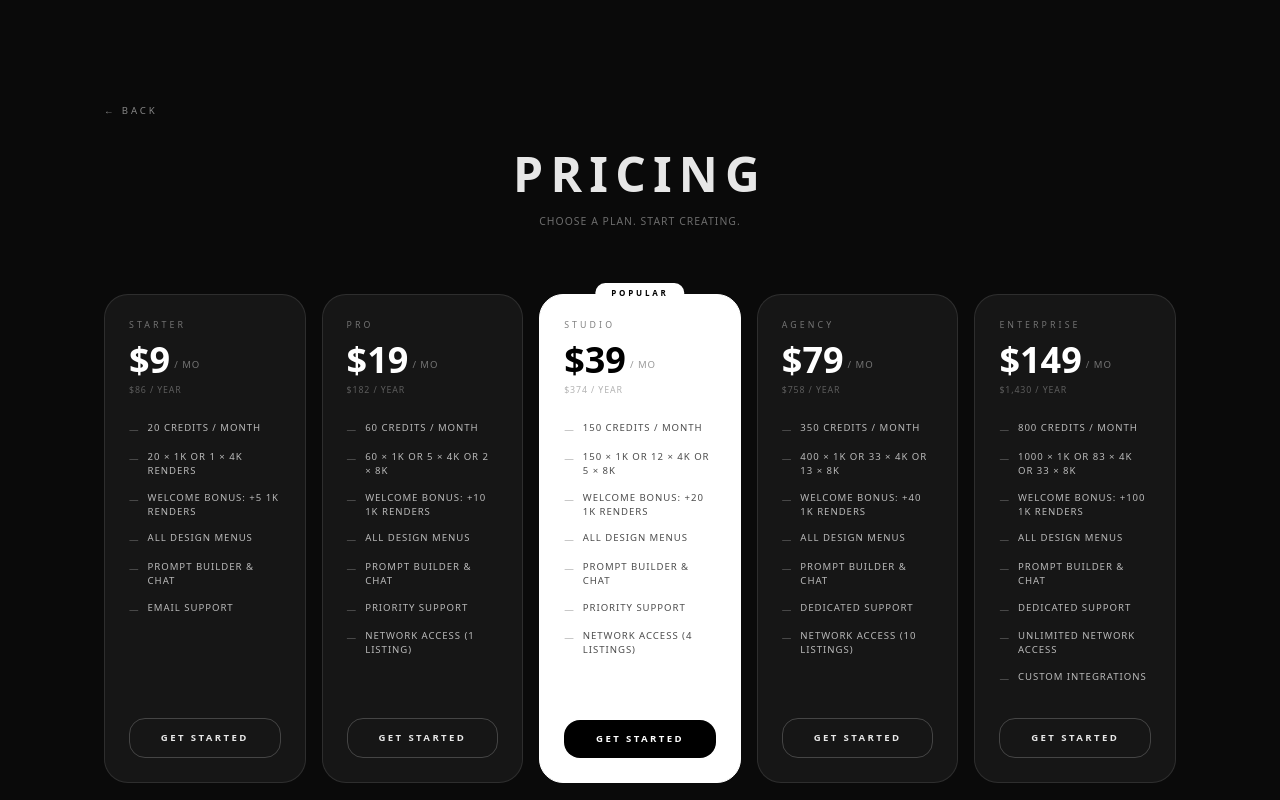
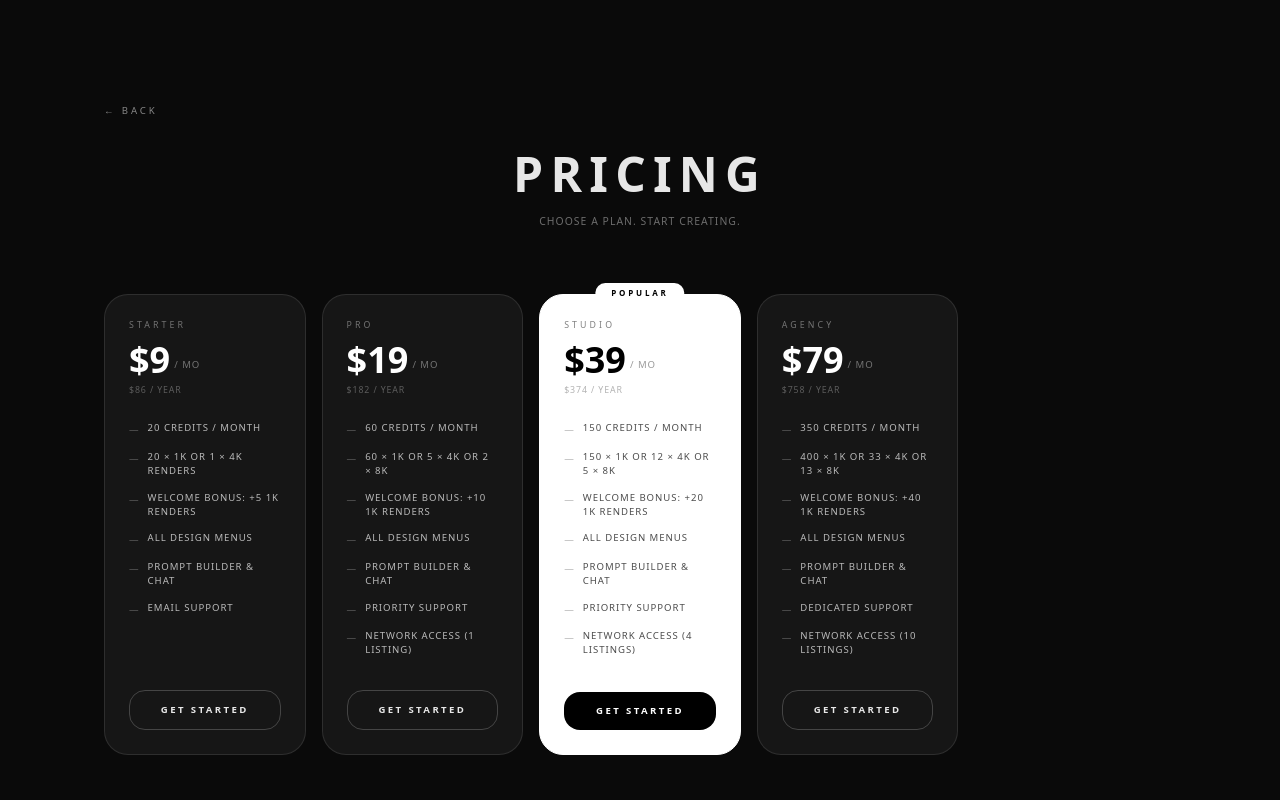
Before and after one commit to ahmetxahmet/adeul-ai, a plain HTML site: page pricing.html in a window 1280 px wide. Shown: the top 800 px of the page. Drawn offline with nearby package versions, Linux system fonts and the light colour scheme.

Commit message:
Remove Enterprise plan from pricing, dashboard, and plan features
Co-Authored-By: Claude Sonnet 4.6 <noreply@anthropic.com>

```diff
--- a/pricing.html
+++ b/pricing.html
@@ -107,28 +107,6 @@
       <a href="https://adeull.com/#login" class="w-full text-center py-3 text-[0.6rem] font-bold tracking-[0.25em] uppercase border border-white/20 rounded-2xl hover:bg-white/10 transition">GET STARTED</a>
     </div>
 
-    <!-- ENTERPRISE -->
-    <div class="flex flex-col bg-white/5 border border-white/10 rounded-3xl p-6 hover:border-white/25 transition-all duration-300">
-      <div class="mb-6">
-        <p class="text-[0.55rem] tracking-[0.35em] uppercase text-white/40 mb-2">ENTERPRISE</p>
-        <div class="flex items-end gap-1 mb-1">
-          <span class="text-4xl font-extrabold text-white">$149</span>
-          <span class="text-[0.6rem] tracking-widest text-white/40 uppercase mb-2">/ mo</span>
-        </div>
-        <p class="text-[0.55rem] tracking-widest text-white/30 uppercase">$1,430 / year</p>
-      </div>
-      <ul class="flex flex-col gap-3 flex-1 mb-8">
-        <li class="flex items-start gap-2 text-[0.6rem] tracking-widest uppercase text-white/70"><span class="text-white/30 mt-0.5">—</span>800 credits / month</li>
-        <li class="flex items-start gap-2 text-[0.6rem] tracking-widest uppercase text-white/70"><span class="text-white/30 mt-0.5">—</span>1000 × 1K OR 83 × 4K OR 33 × 8K</li>
-        <li class="flex items-start gap-2 text-[0.6rem] tracking-widest uppercase text-white/70"><span class="text-white/30 mt-0.5">—</span>Welcome bonus: +100 1K renders</li>
-        <li class="flex items-start gap-2 text-[0.6rem] tracking-widest uppercase text-white/70"><span class="text-white/30 mt-0.5">—</span>All design menus</li>
-        <li class="flex items-start gap-2 text-[0.6rem] tracking-widest uppercase text-white/70"><span class="text-white/30 mt-0.5">—</span>Prompt Builder & Chat</li>
-        <li class="flex items-start gap-2 text-[0.6rem] tracking-widest uppercase text-white/70"><span class="text-white/30 mt-0.5">—</span>Dedicated support</li>
-        <li class="flex items-start gap-2 text-[0.6rem] tracking-widest uppercase text-white/70"><span class="text-white/30 mt-0.5">—</span>Unlimited Network access</li>
-        <li class="flex items-start gap-2 text-[0.6rem] tracking-widest uppercase text-white/70"><span class="text-white/30 mt-0.5">—</span>Custom integrations</li>
-      </ul>
-      <a href="https://adeull.com/#login" class="w-full text-center py-3 text-[0.6rem] font-bold tracking-[0.25em] uppercase border border-white/20 rounded-2xl hover:bg-white/10 transition">GET STARTED</a>
-    </div>
 
   </div>
 
```
Also changed, not shown: dashboard.js (+0 -23 lines).
